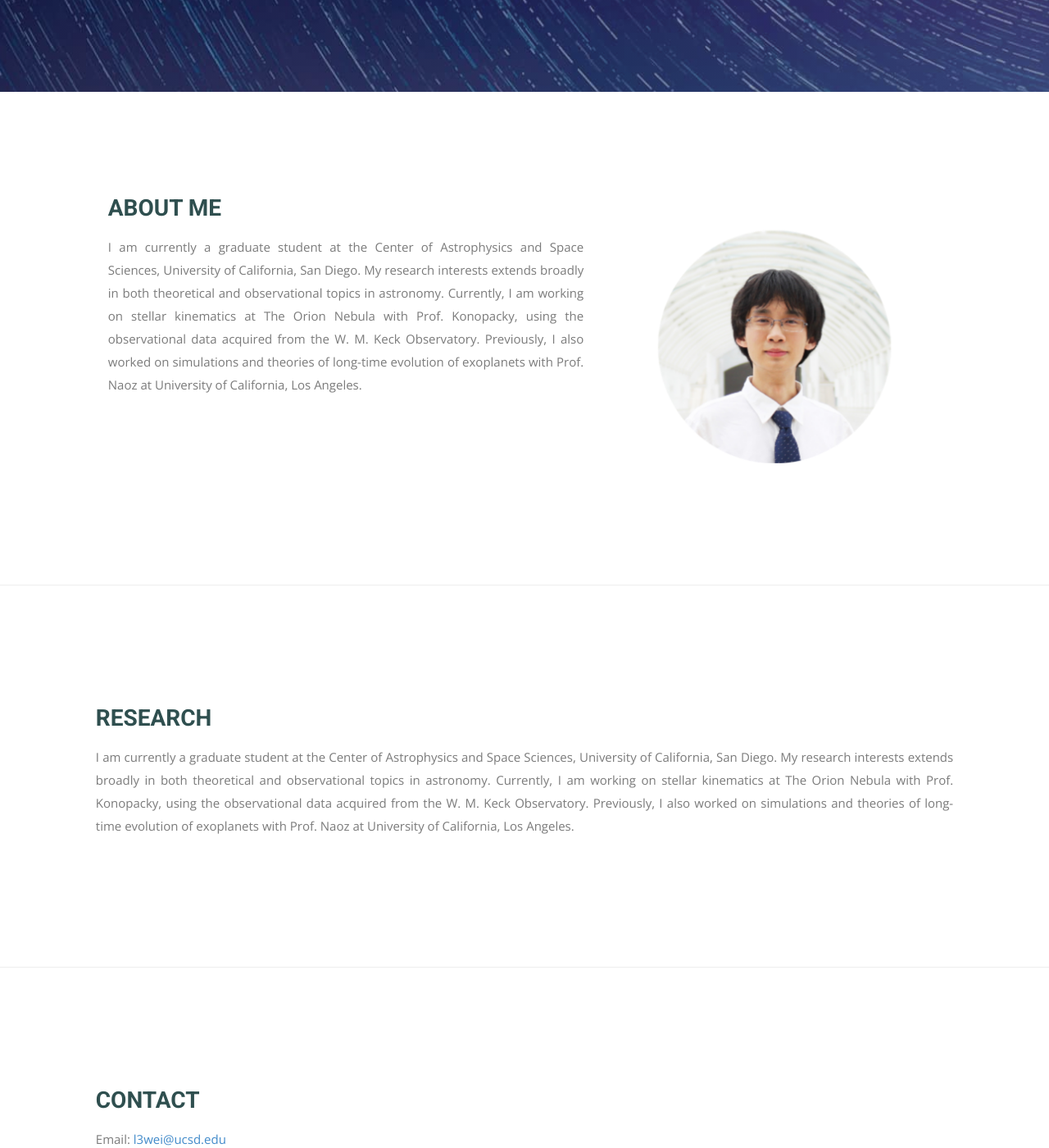
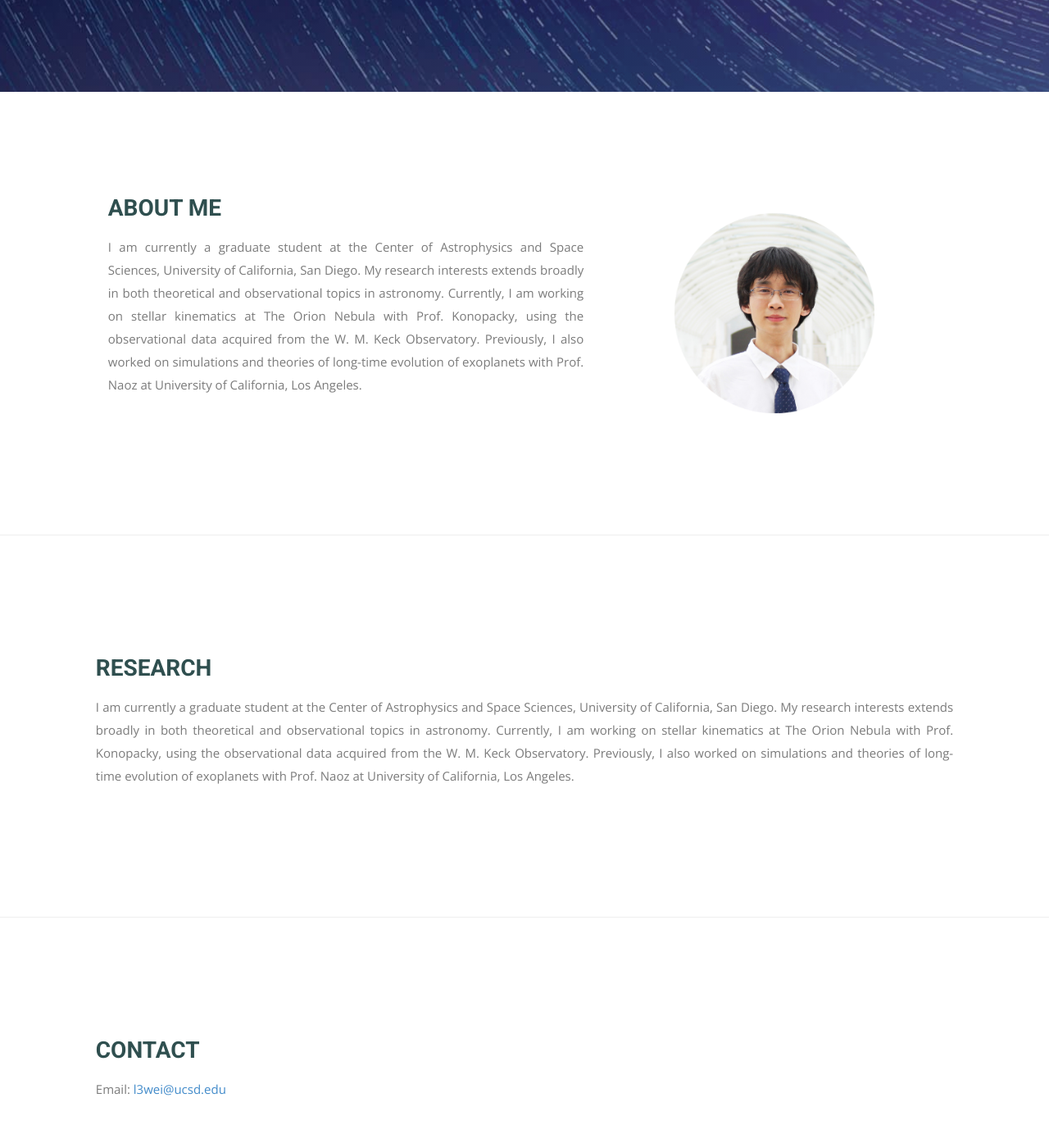
Before and after one commit to wei-lingfeng/lingfeng-wei.github.io, a Jekyll site: the page built from index.html, in a window 1280 px wide and 1400 px high, scrolled down 544 px. Shown: the whole window at 82% size. Built offline with Jekyll 4.4.1, drawn with Linux system fonts in a browser that asks for light colours; nearby versions of some CDN libraries; some web fonts are replaced.

Commit message:
Update airspace.css

```diff
--- a/css/airspace.css
+++ b/css/airspace.css
@@ -181,8 +181,8 @@ font header .navbar-default .navbar-nav li a:hover {
   display:block;
   margin-left: auto;
   margin-right: auto;
-  padding-top: 10%;
-  width: 70%;
+  padding-top: 5%;
+  width: 60%;
 }
 .module .section-title {
   margin-bottom: 0px;
```
